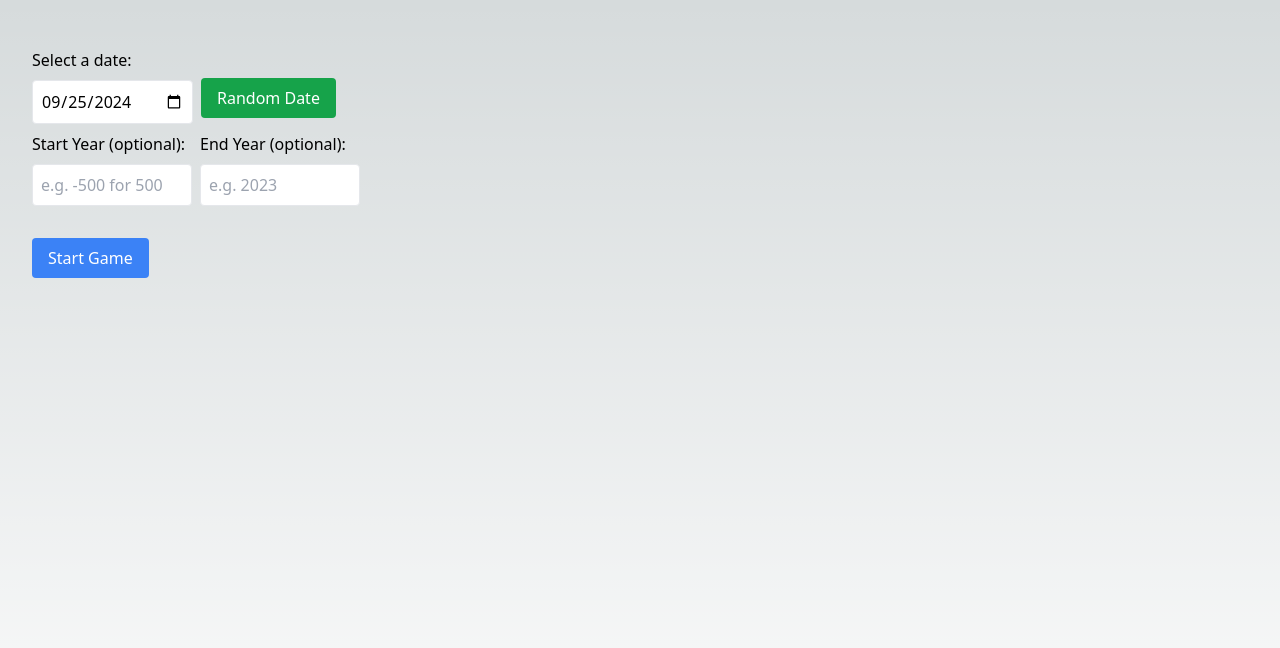
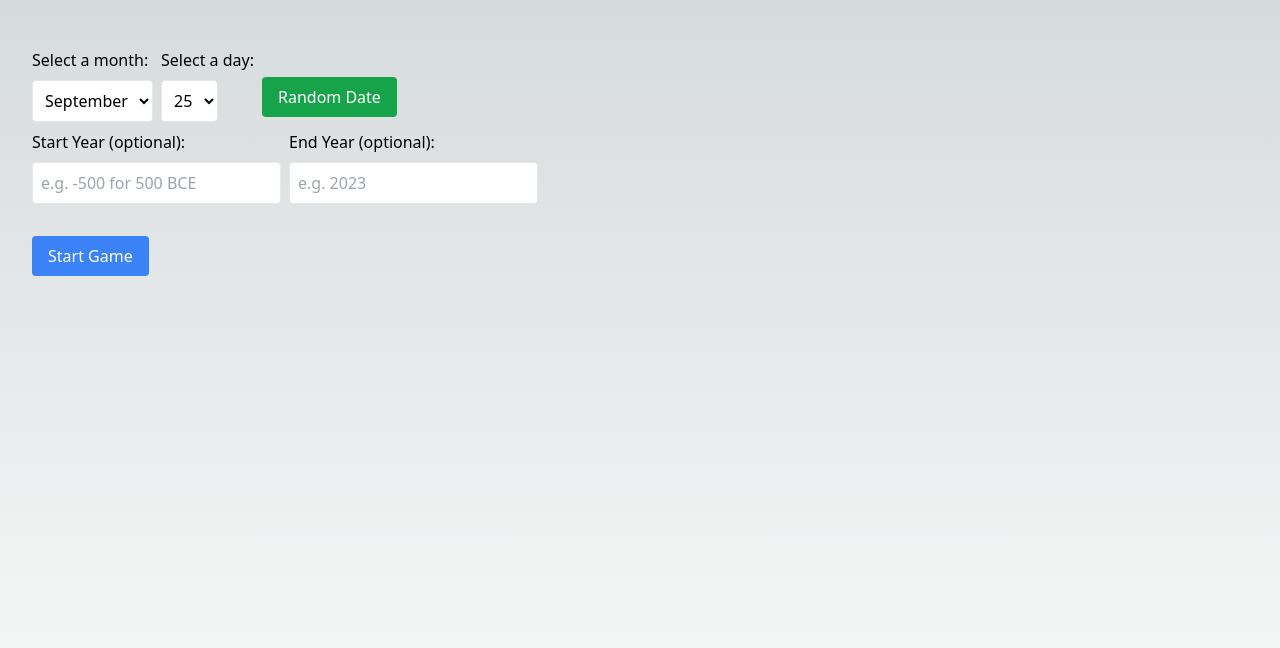
Before and after one commit to Rodigee/timeline, a Next.js app: page / in a window 1280 px wide. Shown: the top 648 px of the page. Built offline with nearby package versions, Linux system fonts and the light colour scheme.

Commit message:
Date Selector now uses custom dropdowns for selecting day and month, also random date code now lives there.
Fixed dark mode issues with date selector, still need to fix them elsewhere in the app.

```diff
--- a/components/DateSelector.js
+++ b/components/DateSelector.js
@@ -1,21 +1,82 @@
-import React from 'react';
+import React, { useCallback, useMemo } from 'react';
 
-export default function DateSelector({ selectedDate, onDateChange, onRandomDate, startYear, endYear, onStartYearChange, onEndYearChange }) {
+export default function DateSelector({ selectedMonth, selectedDay, onDateChange, startYear, endYear, onStartYearChange, onEndYearChange }) {
+    const months = [
+        'January', 'February', 'March', 'April', 'May', 'June',
+        'July', 'August', 'September', 'October', 'November', 'December'
+    ];
+
+    const getDaysInMonth = useCallback((month) => {
+        const thirtyOneDayMonths = [1, 3, 5, 7, 8, 10, 12];
+        const thirtyDayMonths = [4, 6, 9, 11];
+
+        if (thirtyOneDayMonths.includes(month)) return 31;
+        if (thirtyDayMonths.includes(month)) return 30;
+
+        // February, always including the 29th
+        return 29;
+    }, []);
+
+    const days = useMemo(() => {
+        const daysInMonth = getDaysInMonth(selectedMonth);
+        return Array.from({ length: daysInMonth }, (_, i) => i + 1);
+    }, [selectedMonth, getDaysInMonth]);
+
+    const handleMonthChange = (e) => {
+        const newMonth = parseInt(e.target.value);
+        const maxDay = getDaysInMonth(newMonth);
+        const newDay = selectedDay > maxDay ? maxDay : selectedDay;
+        onDateChange(newMonth, newDay);
+    };
+
+    const handleDayChange = (e) => {
+        onDateChange(selectedMonth, parseInt(e.target.value));
+    };
+
+    const getRandomDate = useCallback(() => {
+        const randomMonth = Math.floor(Math.random() * 12) + 1;
+        const maxDay = getDaysInMonth(randomMonth);
+        const randomDay = Math.floor(Math.random() * maxDay) + 1;
+        return [randomMonth, randomDay];
+    }, [getDaysInMonth]);
+
+    const handleRandomDate = useCallback(() => {
+        const [randomMonth, randomDay] = getRandomDate();
+        onDateChange(randomMonth, randomDay);
+    }, [getRandomDate, onDateChange]);
+
     return (
         <div className="mb-4 space-y-2">
             <div className="flex items-center space-x-2">
                 <div>
-                    <label htmlFor="datePicker" className="block mb-2">Select a date:</label>
-                    <input
-                        type="date"
-                        id="datePicker"
-                        value={selectedDate}
-                        onChange={(e) => onDateChange(e.target.value)}
-                        className="border rounded p-2"
-                    />
+                    <label htmlFor="monthPicker" className="block mb-2">Select a month:</label>
+                    <select
+                        id="monthPicker"
+                        value={selectedMonth}
+                        onChange={handleMonthChange}
+                        className="border rounded p-2 bg-white dark:bg-gray-700 text-black dark:text-white"
+                    >
+                        {months.map((month, index) => (
+                            <option key={month} value={index + 1}>{month}</option>
+                        ))}
+                    </select>
+                </div>
+                <div>
+                    <label htmlFor="dayPicker" className="block mb-2">Select a day:</label>
+                    <select
+                        id="dayPicker"
+                        value={selectedDay}
+                        onChange={handleDayChange}
+                        onChange={handleMonthChange}
+                        className="border rounded p-2 bg-white dark:bg-gray-700 text-black dark:text-white"
+                    >
+                        {days.map(day => (
+                            <option key={day} value={day}>{day}</option>
+                        ))}
+                    </select>
                 </div>
                 <button
-                    onClick={onRandomDate}
+                    onClick={handleRandomDate}
                     className="bg-green-600 text-white px-4 py-2 rounded mt-6"
                 >
                     Random Date
@@ -30,7 +91,7 @@ export default function DateSelector({ selectedDate, onDateChange, onRandomDate,
                         value={startYear}
                         onChange={(e) => onStartYearChange(e.target.value)}
                         placeholder="e.g. -500 for 500 BCE"
-                        className="border rounded p-2 w-40"
+                        className="border rounded p-2 bg-white dark:bg-gray-700 text-black dark:text-white"
                     />
                 </div>
                 <div>
@@ -41,7 +102,7 @@ export default function DateSelector({ selectedDate, onDateChange, onRandomDate,
                         value={endYear}
                         onChange={(e) => onEndYearChange(e.target.value)}
                         placeholder="e.g. 2023"
-                        className="border rounded p-2 w-40"
+                        className="border rounded p-2 bg-white dark:bg-gray-700 text-black dark:text-white"
                     />
                 </div>
             </div>
--- a/components/TimelineGame.js
+++ b/components/TimelineGame.js
@@ -10,7 +10,8 @@ export default function TimelineGame() {
     const [events, setEvents] = useState([]);
     const [placedEvents, setPlacedEvents] = useState([]);
     const [currentEvent, setCurrentEvent] = useState(null);
-    const [selectedDate, setSelectedDate] = useState('');
+    const [selectedMonth, setSelectedMonth] = useState(new Date().getMonth() + 1);
+    const [selectedDay, setSelectedDay] = useState(new Date().getDate());
     const [startYear, setStartYear] = useState('');
     const [endYear, setEndYear] = useState('');
     const [gameOver, setGameOver] = useState(false);
@@ -22,12 +23,12 @@ export default function TimelineGame() {
     const [totalItems, setTotalItems] = useState(0);
 
     useEffect(() => {
-        const today = new Date().toISOString().split('T')[0];
-        setSelectedDate(today);
+        const today = new Date();
+        setSelectedMonth(today.getMonth() + 1);
+        setSelectedDay(today.getDate());
     }, []);
 
-    const fetchEvents = useCallback((date, start, end) => {
-        const [year, month, day] = date.split('-');
+    const fetchEvents = useCallback((month, day, start, end) => {
         const startYearParam = start ? `&startYear=${start}` : '';
         const endYearParam = end ? `&endYear=${end}` : '';
         return fetch(`/api/wikiHistoricalEvents?month=${month}&day=${day}${startYearParam}${endYearParam}`)
@@ -51,13 +52,6 @@ export default function TimelineGame() {
             setIsGameStarted(true);
         }
     }, []);
-
-    const getRandomDate = () => {
-        const start = new Date(2023, 0, 1);
-        const end = new Date(2023, 11, 31);
-        const randomDate = new Date(start.getTime() + Math.random() * (end.getTime() - start.getTime()));
-        return randomDate.toISOString().split('T')[0];
-    };
 
     const getNextEvent = useCallback((remainingEvents) => {
         if (remainingEvents.length > 0) {
@@ -83,10 +77,15 @@ export default function TimelineGame() {
     }, []);
 
     const handleStartGame = useCallback(() => {
-        fetchEvents(selectedDate, startYear, endYear).then(json => {
+        fetchEvents(selectedMonth, selectedDay, startYear, endYear).then(json => {
             startGame(json);
         });
-    }, [fetchEvents, selectedDate, startYear, endYear, startGame]);
+    }, [fetchEvents, selectedMonth, selectedDay, startYear, endYear, startGame]);
+
+    const handleDateChange = useCallback((month, day) => {
+        setSelectedMonth(month);
+        setSelectedDay(day);
+    }, []);
 
     const handlePlaceEvent = useCallback((guessedIndex) => {
         if (!currentEvent || gameOver) return;
@@ -140,12 +139,9 @@ export default function TimelineGame() {
                 {!isGameStarted ? (
                     <>
                         <DateSelector
-                            selectedDate={selectedDate}
-                            onDateChange={setSelectedDate}
-                            onRandomDate={() => {
-                                const randomDate = getRandomDate();
-                                setSelectedDate(randomDate);
-                            }}
+                            selectedMonth={selectedMonth}
+                            selectedDay={selectedDay}
+                            onDateChange={handleDateChange}
                             startYear={startYear}
                             endYear={endYear}
                             onStartYearChange={setStartYear}
@@ -168,7 +164,6 @@ export default function TimelineGame() {
                         </button>
                     </div>
                 )}
-
             </div>
 
             {isGameStarted && (
--- a/tailwind.config.js
+++ b/tailwind.config.js
@@ -5,14 +5,5 @@ module.exports = {
     './components/**/*.{js,ts,jsx,tsx}',
     './app/**/*.{js,ts,jsx,tsx}',
   ],
-  theme: {
-    extend: {
-      backgroundImage: {
-        'gradient-radial': 'radial-gradient(var(--tw-gradient-stops))',
-        'gradient-conic':
-          'conic-gradient(from 180deg at 50% 50%, var(--tw-gradient-stops))',
-      },
-    },
-  },
   plugins: [],
 }
```
